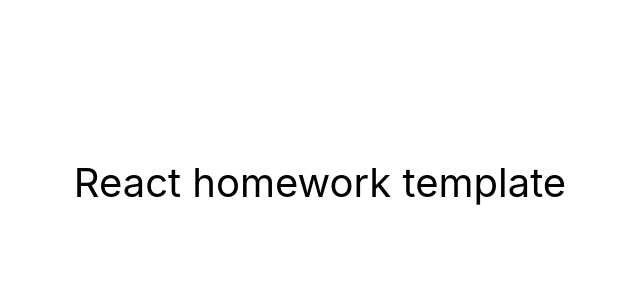
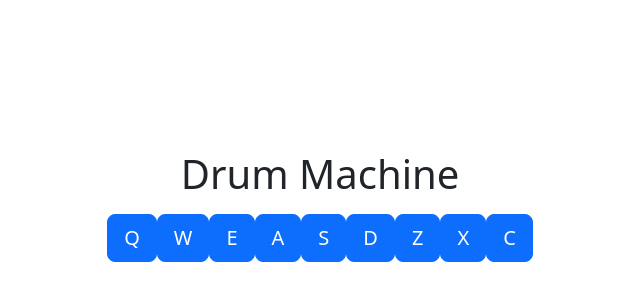
Before and after one commit to eXis-web/Drum-Machine, a React (Create React App) app: page / in a window 1280 px wide. Shown: the part 218-518 px from the top of the page, without its empty margins (320-960 px from the left). Built offline with nearby package versions, Linux system fonts and the light colour scheme.

Commit message:
Added buttons , pad's , sound < listener < clicks

```diff
--- a/package.json
+++ b/package.json
@@ -7,7 +7,11 @@
     "@testing-library/jest-dom": "^5.16.3",
     "@testing-library/react": "^12.1.4",
     "@testing-library/user-event": "^13.5.0",
+    "bootstrap": "^5.3.2",
+    "jquery": "^3.7.1",
+    "popper.js": "^1.16.1",
     "react": "^18.1.0",
+    "react-audio-player": "^0.17.0",
     "react-dom": "^18.1.0",
     "react-scripts": "5.0.1",
     "web-vitals": "^2.1.3"
--- a/public/index.html
+++ b/public/index.html
@@ -1,74 +1,15 @@
 <!DOCTYPE html>
 <html lang="en">
   <head>
-    <meta charset="utf-8" />
-    <link rel="icon" href="%PUBLIC_URL%/favicon.ico" />
-    <meta name="viewport" content="width=device-width, initial-scale=1" />
-    <meta name="theme-color" content="#000000" />
-    <meta
-      name="description"
-      content="Web site created using create-react-app"
+    <meta charset="utf-8">
+    <title>Drum Machine</title>
+    <link
+      rel="stylesheet"
+      href="https://maxcdn.bootstrapcdn.com/bootstrap/4.5.2/css/bootstrap.min.css"
     />
-    <link rel="apple-touch-icon" href="%PUBLIC_URL%/logo192.png" />
-    <!--
-      manifest.json provides metadata used when your web app is installed on a
-      user's mobile device or desktop. See https://developers.google.com/web/fundamentals/web-app-manifest/
-    -->
-    <link rel="manifest" href="%PUBLIC_URL%/manifest.json" />
-    <!--
-      Notice the use of %PUBLIC_URL% in the tags above.
-      It will be replaced with the URL of the `public` folder during the build.
-      Only files inside the `public` folder can be referenced from the HTML.
-
-      Unlike "/favicon.ico" or "favicon.ico", "%PUBLIC_URL%/favicon.ico" will
-      work correctly both with client-side routing and a non-root public URL.
-      Learn how to configure a non-root public URL by running `npm run build`.
-    -->
-    <title>React App</title>
-
-    <!-- Start Single Page Apps for GitHub Pages -->
-    <script type="text/javascript">
-      // Single Page Apps for GitHub Pages
-      // MIT License
-      // https://github.com/rafgraph/spa-github-pages
-      // This script checks to see if a redirect is present in the query string,
-      // converts it back into the correct url and adds it to the
-      // browser's history using window.history.replaceState(...),
-      // which won't cause the browser to attempt to load the new url.
-      // When the single page app is loaded further down in this file,
-      // the correct url will be waiting in the browser's history for
-      // the single page app to route accordingly.
-      (function (l) {
-        if (l.search[1] === '/') {
-          var decoded = l.search
-            .slice(1)
-            .split('&')
-            .map(function (s) {
-              return s.replace(/~and~/g, '&');
-            })
-            .join('?');
-          window.history.replaceState(
-            null,
-            null,
-            l.pathname.slice(0, -1) + decoded + l.hash
-          );
-        }
-      })(window.location);
-    </script>
-    <!-- End Single Page Apps for GitHub Pages -->
   </head>
   <body>
-    <noscript>You need to enable JavaScript to run this app.</noscript>
     <div id="root"></div>
-    <!--
-      This HTML file is a template.
-      If you open it directly in the browser, you will see an empty page.
-
-      You can add webfonts, meta tags, or analytics to this file.
-      The build step will place the bundled scripts into the <body> tag.
-
-      To begin the development, run `npm start` or `yarn start`.
-      To create a production bundle, use `npm run build` or `yarn build`.
-    -->
+    <script src="node_modules/jquery/dist/jquery.min.js"></script>
   </body>
 </html>
--- /dev/null
+++ b/src/components/App.js
@@ -0,0 +1,102 @@
+import React, { useState, useEffect } from 'react';
+
+const audioClips = [
+  {
+    key: 'Q',
+    id: 'Heater-1',
+    src: 'https://s3.amazonaws.com/freecodecamp/drums/Heater-1.mp3',
+  },
+  {
+    key: 'W',
+    id: 'Heater-2',
+    src: 'https://s3.amazonaws.com/freecodecamp/drums/Heater-2.mp3',
+  },
+  {
+    key: 'E',
+    id: 'Heater-3',
+    src: 'https://s3.amazonaws.com/freecodecamp/drums/Heater-3.mp3',
+  },
+  {
+    key: 'A',
+    id: 'Heater-4_1',
+    src: 'https://s3.amazonaws.com/freecodecamp/drums/Heater-4_1.mp3',
+  },
+  {
+    key: 'S',
+    id: 'Heater-6',
+    src: 'https://s3.amazonaws.com/freecodecamp/drums/Heater-6.mp3',
+  },
+  {
+    key: 'D',
+    id: 'Dsc_Oh',
+    src: 'https://s3.amazonaws.com/freecodecamp/drums/Dsc_Oh.mp3',
+  },
+  {
+    key: 'Z',
+    id: 'Kick_n_Hat',
+    src: 'https://s3.amazonaws.com/freecodecamp/drums/Kick_n_Hat.mp3',
+  },
+  {
+    key: 'X',
+    id: 'RP4_KICK_1',
+    src: 'https://s3.amazonaws.com/freecodecamp/drums/RP4_KICK_1.mp3',
+  },
+  {
+    key: 'C',
+    id: 'Cev_H2',
+    src: 'https://s3.amazonaws.com/freecodecamp/drums/Cev_H2.mp3',
+  },
+];
+
+export function App() {
+  const [displayText, setDisplayText] = useState('');
+
+  const playAudio = (audioId) => {
+    const audio = document.getElementById(audioId);
+    audio.currentTime = 0;
+    audio.play();
+    setDisplayText(audioId);
+  };
+
+  useEffect(() => {
+    const handleKeyPress = (event) => {
+      const key = event.key.toUpperCase();
+      const clip = audioClips.find((clip) => clip.key === key);
+      if (clip) {
+        playAudio(clip.key);
+      }
+    };
+
+    window.addEventListener('keydown', handleKeyPress);
+
+    return () => {
+      window.removeEventListener('keydown', handleKeyPress);
+    };
+  }, [playAudio, audioClips]);
+
+  return (
+    <div id="drum-machine" className="container text-center mt-5">
+      <h1>Drum Machine</h1>
+      <div id="display" className="display-text mt-3 mb-3">
+        {displayText}
+      </div>
+      <div className="drum-pads">
+        {audioClips.map((clip) => (
+          <div
+            key={clip.key}
+            className="drum-pad btn btn-primary btn-lg"
+            onClick={() => playAudio(clip.key)}
+            id={clip.id}
+          >
+            {clip.key}
+            <audio
+              id={clip.key}
+              className="clip"
+              src={clip.src}
+            />
+          </div>
+        ))}
+      </div>
+    </div>
+  );
+}
--- a/src/components/App.jsx
+++ /dev/null
@@ -1,16 +0,0 @@
-export const App = () => {
-  return (
-    <div
-      style={{
-        height: '100vh',
-        display: 'flex',
-        justifyContent: 'center',
-        alignItems: 'center',
-        fontSize: 40,
-        color: '#010101'
-      }}
-    >
-      React homework template
-    </div>
-  );
-};
--- a/src/index.css
+++ b/src/index.css
@@ -1,15 +1,14 @@
-@import-normalize; /* bring in normalize.css styles */
-
+/* index.css */
 body {
+  font-family: Arial, sans-serif;
   margin: 0;
-  font-family: -apple-system, BlinkMacSystemFont, 'Segoe UI', 'Roboto', 'Oxygen',
-    'Ubuntu', 'Cantarell', 'Fira Sans', 'Droid Sans', 'Helvetica Neue',
-    sans-serif;
-  -webkit-font-smoothing: antialiased;
-  -moz-osx-font-smoothing: grayscale;
+  padding: 0;
+  display: flex;
+  justify-content: center;
+  align-items: center;
+  height: 100vh;
 }
 
-code {
-  font-family: source-code-pro, Menlo, Monaco, Consolas, 'Courier New',
-    monospace;
+#root {
+  text-align: center;
 }
--- a/src/index.js
+++ b/src/index.js
@@ -1,7 +1,8 @@
 import React from 'react';
 import ReactDOM from 'react-dom/client';
-import { App } from 'components/App';
+import {App} from './components/App';
 import './index.css';
+import 'bootstrap/dist/css/bootstrap.min.css';
 
 ReactDOM.createRoot(document.getElementById('root')).render(
   <React.StrictMode>
```
Also changed, not shown: src/components/RenderDrumPads.js (added, +18 -0 lines), 1 other file (tests, documents, lock files or other folders).
